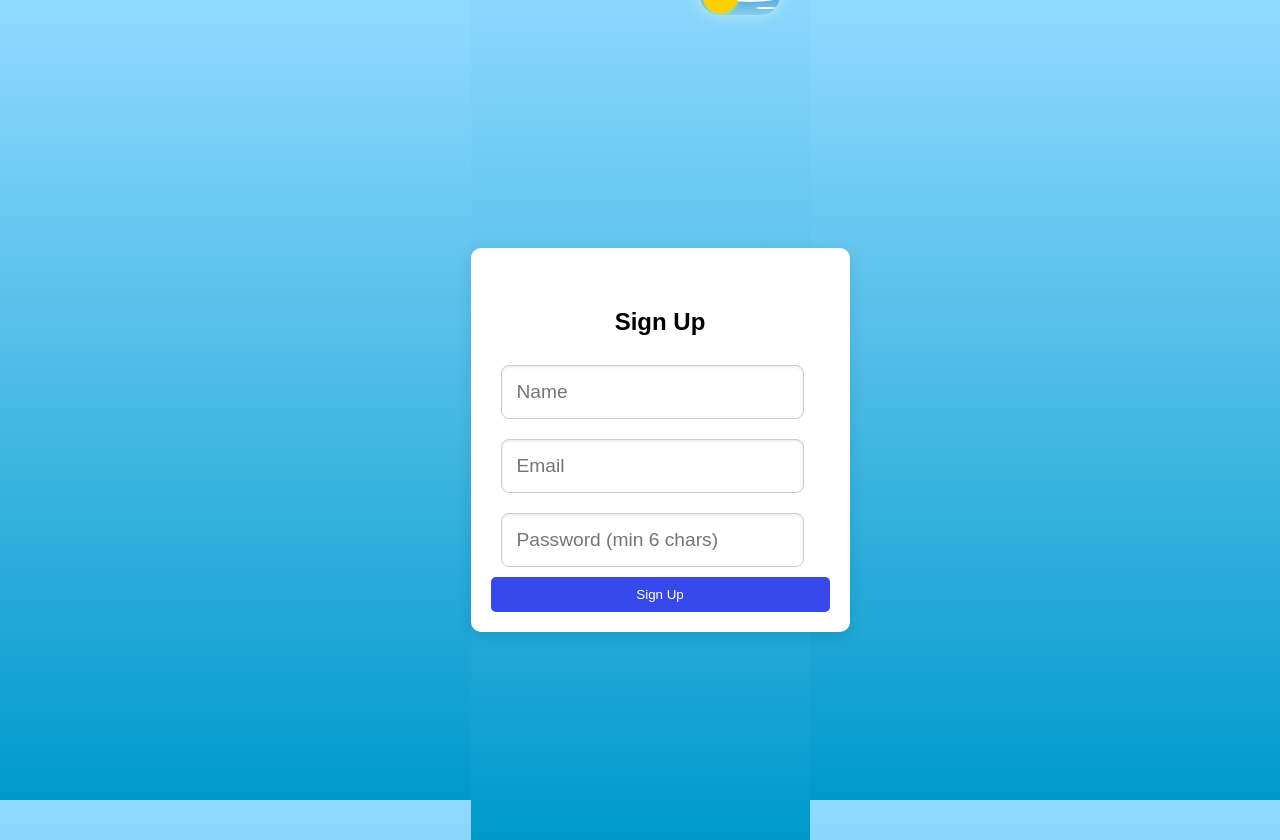
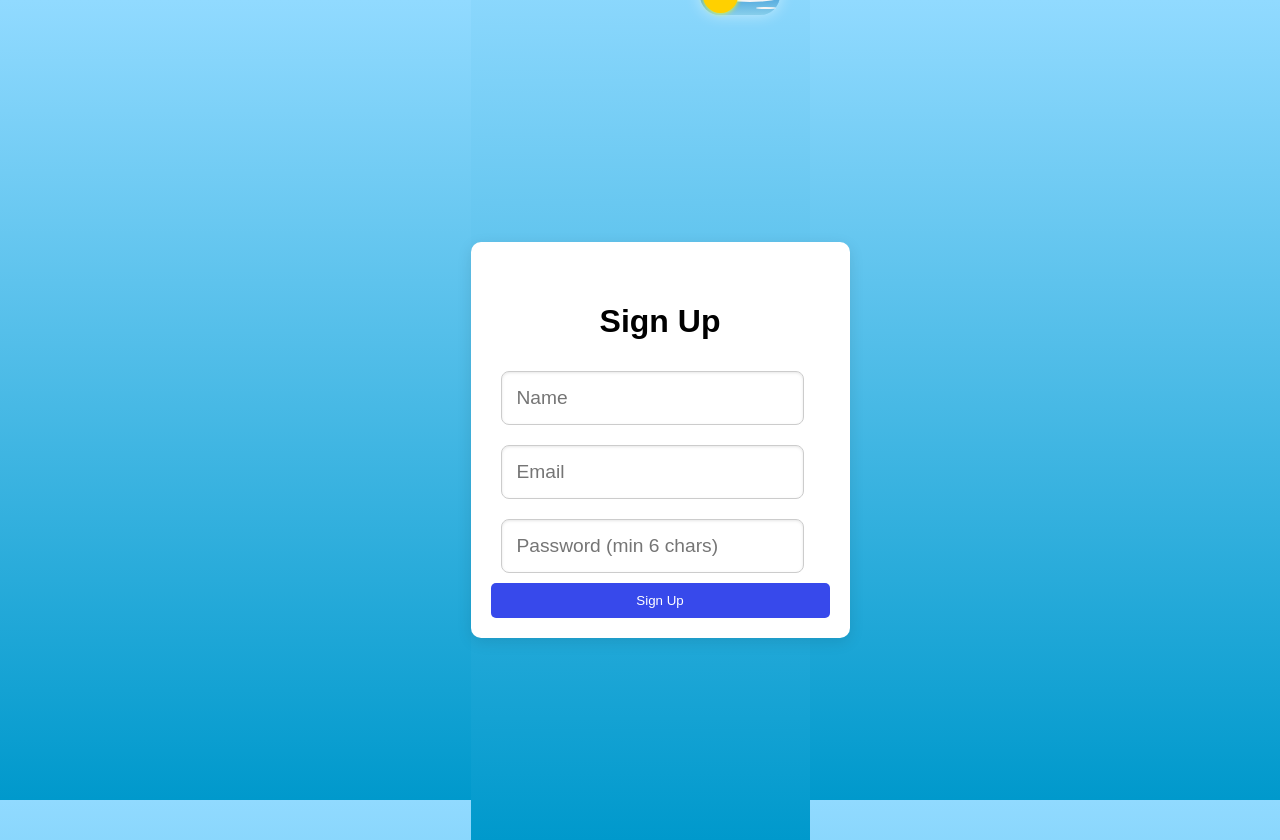
Before and after one commit to YLuin-Nie/SameTeamApp, a React (Create React App) app: page / in a window 1280 px wide. Built offline with nearby package versions, Linux system fonts and the light colour scheme.

Commit message:
Update SignUp.js

```diff
--- a/src/components/SignUp.js
+++ b/src/components/SignUp.js
@@ -53,7 +53,7 @@ const SignUp = () => {
 
   return (
     <div className="signup-container">
-      <h2>Sign Up</h2>
+      <h1>Sign Up</h1>
       {errors && <p style={{ color: "red" }}>{errors}</p>}
       <form onSubmit={handleSubmit}>
         <input type="text" placeholder="Name" onChange={(e) => setFormData({ ...formData, name: e.target.value })} required />
```
